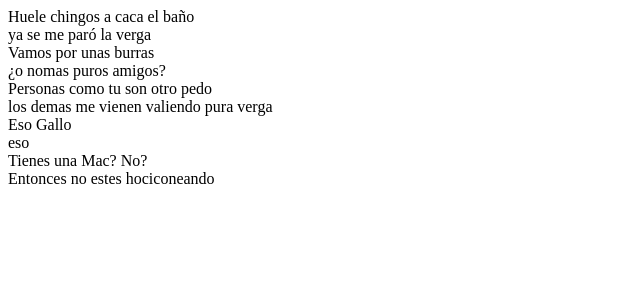
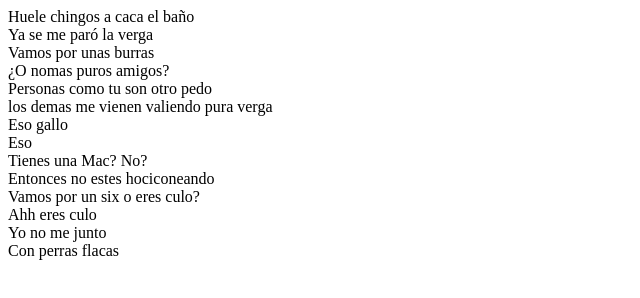
Before and after one commit to truehoop/babuino-says, a plain HTML site: page assets/www/html/phrases.html in a window 1280 px wide. Shown: the whole page, without its empty margins (0-640 px from the left). Drawn offline with Linux system fonts and the light colour scheme.

Commit message:
Se agregan frases y se corrigen dialogos

```diff
--- a/assets/www/html/phrases.html
+++ b/assets/www/html/phrases.html
@@ -1,13 +1,17 @@
 <!DOCTYPE HTML>
 <html>
 	<div id="ph-1_0">Huele chingos a caca el ba&ntilde;o</div>
-	<div id="ph-1_1">ya se me par&oacute; la verga</div>
+	<div id="ph-1_1">Ya se me par&oacute; la verga</div>
 	<div id="ph-2_0">Vamos por unas burras</div>
-	<div id="ph-2_1">¿o nomas puros amigos?</div>
+	<div id="ph-2_1">¿O nomas puros amigos?</div>
 	<div id="ph-3_0">Personas como tu son otro pedo</div>
 	<div id="ph-3_1">los demas me vienen valiendo pura verga</div>
-	<div id="ph-4_0">Eso Gallo</div>
-	<div id="ph-4_1">eso</div>
+	<div id="ph-4_0">Eso gallo</div>
+	<div id="ph-4_1">Eso</div>
 	<div id="ph-5_0">Tienes una Mac? No?</div>
 	<div id="ph-5_1">Entonces no estes hociconeando</div>
+	<div id="ph-6_0">Vamos por un six o eres culo?</div>
+	<div id="ph-6_1">Ahh eres culo</div>
+	<div id="ph-7_0">Yo no me junto</div>
+	<div id="ph-7_1">Con perras flacas</div>
 </html>
--- a/assets/www/js/functions.js
+++ b/assets/www/js/functions.js
@@ -18,7 +18,7 @@ function onLoad(){
  }
  function onMenuKeyDown() {
 	 navigator.notification.vibrate(200);
-	 navigator.notification.alert("No implemented yet...");
+	 navigator.notification.alert("Pr&oacute;ximamente...");
  }
 
  function generateText(){
@@ -27,7 +27,7 @@ function onLoad(){
 	  setTextPosition();
  }
  function setDirections(direction){
-	// navigator.notification.vibrate(200);
+	 navigator.notification.vibrate(200);
 	 switch (direction){
 	 case "left":
  		arrayPosition--;
```
Also changed, not shown: assets/www/index.html (+2 -2 lines).
